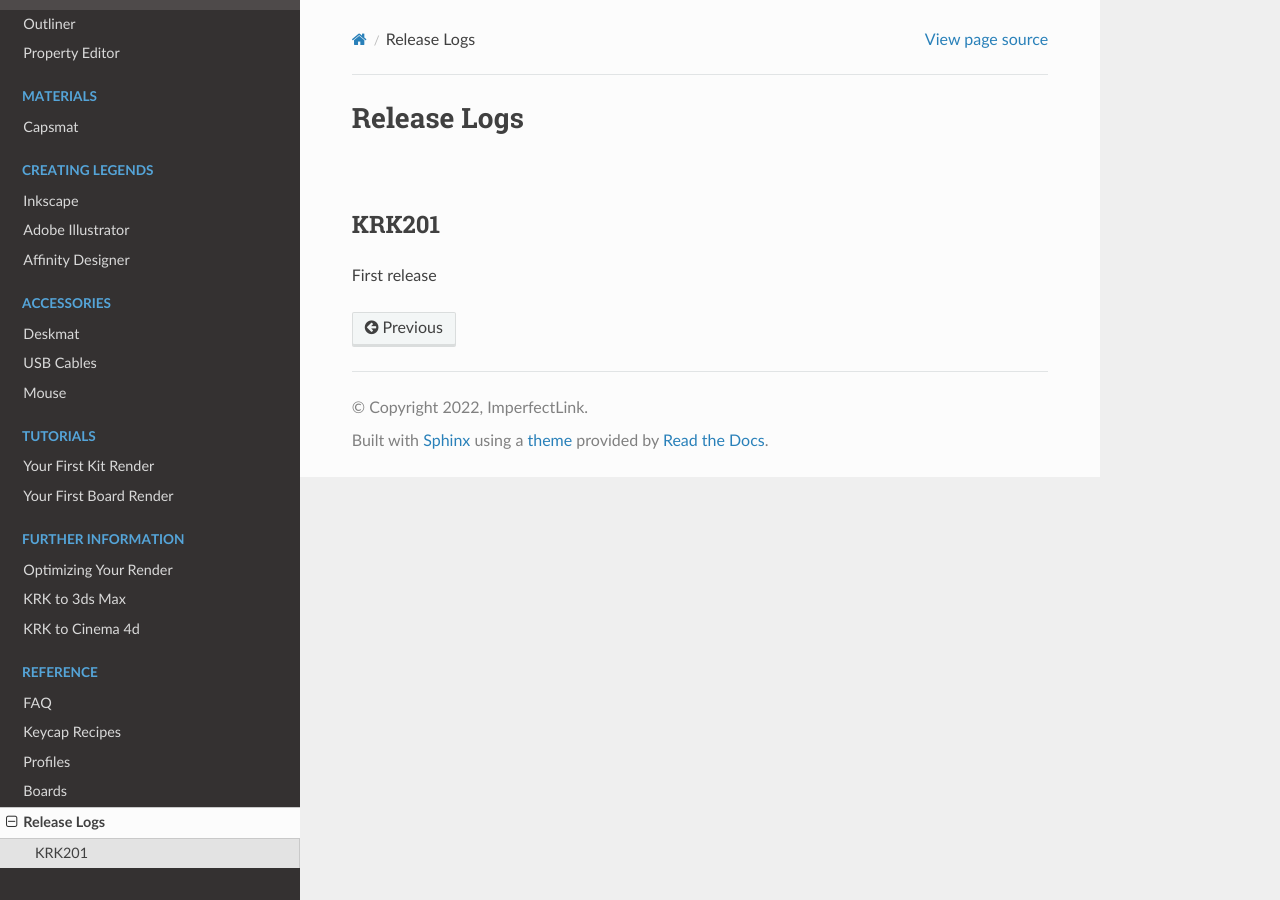
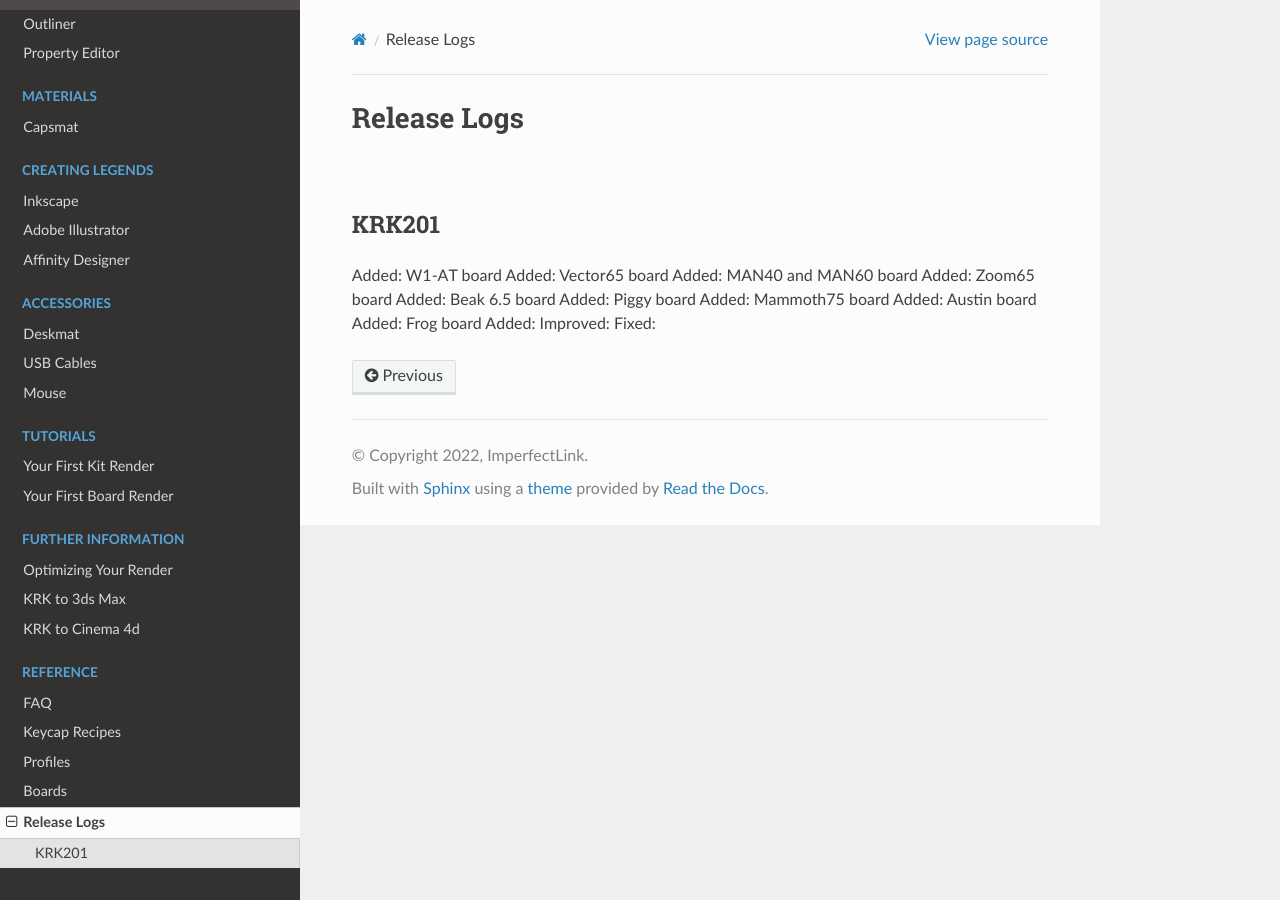
Before and after one commit to imperfectlink/KeyboardRenderKit, a Sphinx documentation site: the page built from docs/source/releases.rst, in a window 1280 px wide. Built offline with Sphinx 7.4.7 and the Read the Docs theme 2.0.0, drawn with Linux system fonts in a browser that asks for light colours.

Commit message:
Update releases.rst

```diff
--- a/docs/source/releases.rst
+++ b/docs/source/releases.rst
@@ -5,4 +5,15 @@ Release Logs
 
 KRK201
 ~~~~
-First release
+Added: W1-AT board
+Added: Vector65 board
+Added: MAN40 and MAN60 board
+Added: Zoom65 board
+Added: Beak 6.5 board
+Added: Piggy board
+Added: Mammoth75 board
+Added: Austin board
+Added: Frog board
+Added:
+Improved:
+Fixed:
```
